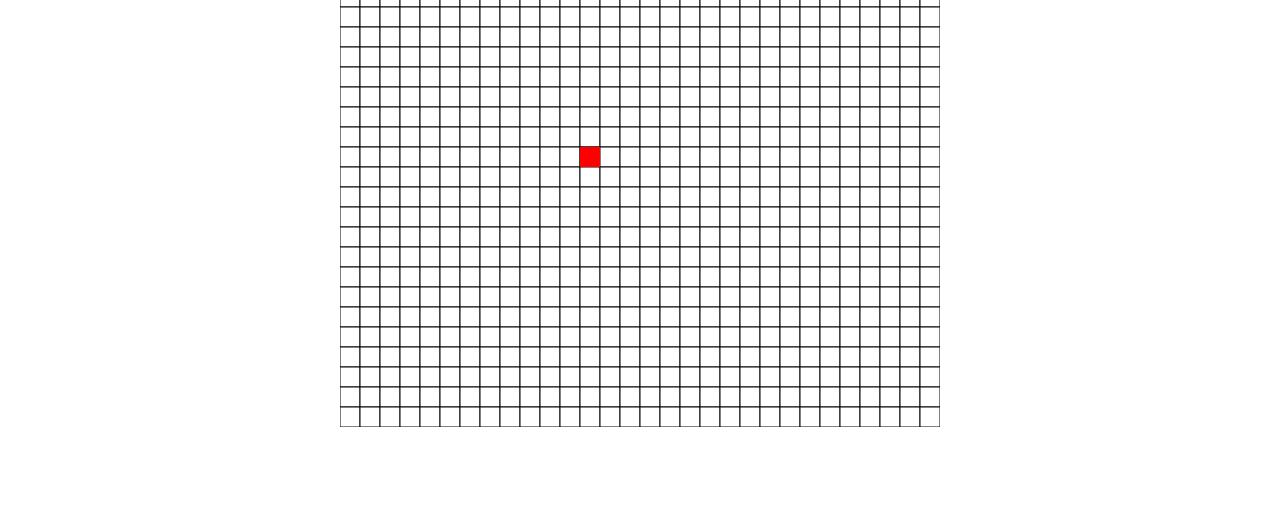
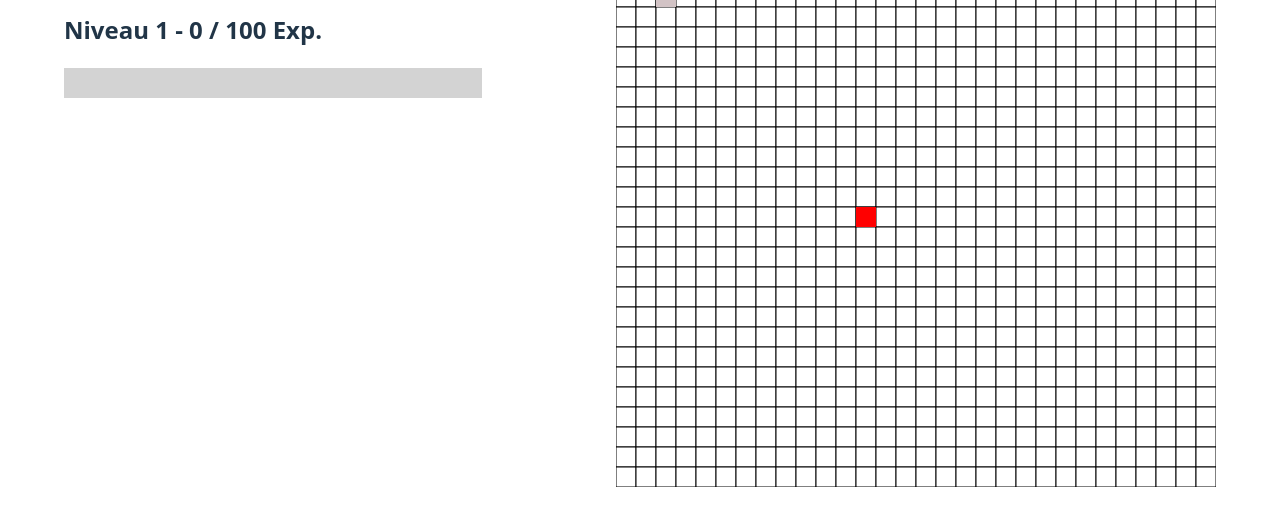
Before and after one commit to NoahBoos/GAME4_Snake, a website built with Vite: page index.html in a window 1280 px wide. Shown: the part 270-800 px from the top of the page. Built offline with nearby package versions, Linux system fonts and the light colour scheme.

Commit message:
Feature - User can now level up an in-game profile (no save system yet)

```diff
--- a/index.html
+++ b/index.html
@@ -8,7 +8,12 @@
   </head>
   <body>
     <div id="app">
-      <canvas id="canvas" width="600px" height="600px"></canvas>
+      <h1>GAME4 - Snake</h1>
+      <div class="container">
+        <div id="container__aside">
+        </div>
+        <canvas class="snake" id="canvas" width="600px" height="600px"></canvas>
+      </div>
     </div>
     <script type="module" src="/src/js/main.js"></script>
   </body>
--- /dev/null
+++ b/src/css/game.css
@@ -0,0 +1,20 @@
+.container {
+    display: flex;
+    flex-direction: row;
+    justify-content: space-between;
+}
+
+.container__aside {
+
+}
+
+.progressBar {
+    width: 100%;
+    background-color: lightgray;
+}
+
+.progressBarValue {
+    width: 0;
+    height: 30px;
+    background-color: lawngreen;
+}
--- a/src/css/style.css
+++ b/src/css/style.css
@@ -25,7 +25,8 @@ a:hover {
 body {
   margin: 0;
   display: flex;
-  place-items: center;
+  justify-content: center;
+  /*place-items: center;*/
   min-width: 320px;
   min-height: 100vh;
 }
@@ -33,13 +34,14 @@ body {
 h1 {
   font-size: 3.2em;
   line-height: 1.1;
+  text-align: center;
 }
 
 #app {
-  max-width: 1280px;
+  max-width: 100%;
+  min-width: 90%;
   margin: 0 auto;
   padding: 2rem;
-  text-align: center;
 }
 
 button {
--- /dev/null
+++ b/src/js/class/Player/PlayerAccount.js
@@ -0,0 +1,29 @@
+export class PlayerAccount {
+    constructor(username) {
+        this.username = username;
+        this.accountLevel = 1;
+        this.accountExp = 0;
+        this.accountExpThreshold = 100;
+        this.scalingFactor = 1.2;
+    }
+
+    GainExp(expToGain) {
+        this.accountExp += expToGain;
+        this.CheckLevelUp();
+
+        const xpPercentage = (this.accountExp / this.accountExpThreshold) * 100;
+
+        const levelTextualIndicator = document.getElementById("levelTextualIndicator");
+        levelTextualIndicator.textContent = "Niveau " + this.accountLevel + " - " + this.accountExp + " / " + this.accountExpThreshold + " Exp.";
+        const progressBarValue = document.getElementById("progressBarValue");
+        progressBarValue.style.width = xpPercentage + "%";
+    }
+
+    CheckLevelUp() {
+        while (this.accountExp >= this.accountExpThreshold) {
+            this.accountExp -= this.accountExpThreshold;
+            this.accountLevel++;
+            this.accountExpThreshold = Math.ceil(this.accountExpThreshold * this.scalingFactor);
+        }
+    }
+}
--- a/src/js/class/Snake/Snake.js
+++ b/src/js/class/Snake/Snake.js
@@ -18,14 +18,17 @@ export class Snake {
      *
      * @param document
      * @param context
+     * @param player
+     * @param terrain
      * @param coordinateX
      * @param coordinateY
      * @param color
      * @constructor
      */
-    constructor(document, context, terrain, coordinateX, coordinateY, color) {
+    constructor(document, context, player, terrain, coordinateX, coordinateY, color) {
         this.document = document;
         this.context = context;
+        this.player = player;
         this.terrain = terrain;
         this.coordinateX = coordinateX;
         this.coordinateY = coordinateY;
@@ -40,27 +43,15 @@ export class Snake {
             switch (event.key) {
                 case 'z':
                     MovementIndex(0);
-                    // movementIndex = 0;
-                    // console.log(movementIndex);
-                    // this.MoveSnake(0);
                     break;
                 case 's':
                     MovementIndex(1);
-                    // movementIndex = 1;
-                    // console.log(movementIndex);
-                    // this.MoveSnake(1);
                     break;
                 case 'q':
                     MovementIndex(2);
-                    // movementIndex = 2;
-                    // console.log(movementIndex);
-                    // this.MoveSnake(2);
                     break;
                 case 'd':
                     MovementIndex(3);
-                    // movementIndex = 3;
-                    // console.log(movementIndex);
-                    // this.MoveSnake(3);
                     break;
             }
         })
@@ -88,7 +79,7 @@ export class Snake {
                     // console.log(newPositionCellData);
                     if (newPositionCellData.type === "food") {
                         this.AddSegment(newPositionCellData.object.segmentsToAdd);
-                        // console.log(newPositionCellData.object.segmentsToAdd);
+                        this.player.GainExp(newPositionCellData.object.experience);
                         CreateRandomFood(this.context, this.terrain);
                     }
 
--- a/src/js/main.js
+++ b/src/js/main.js
@@ -1,4 +1,6 @@
-import '../css/style.css'
+import '../css/style.css';
+import '../css/game.css';
+
 import {
     Terrain
 } from "./class/Terrain.js";
@@ -10,6 +12,16 @@ import {
 } from "./utils.js";
 import {Strawberry} from "./class/Food/Strawberry.js";
 import {StartRAF} from "./requestAnimationFrame.js";
+import {PlayerAccount} from "./class/Player/PlayerAccount.js";
+
+const player = new PlayerAccount("Rift");
+
+// Display level
+// document.addEventListener("keydown", (event) => {
+//     if (event.key === "Enter") {
+//         console.log(player);
+//     }
+// })
 
 const canvas = document.getElementById('canvas');
 const context = canvas.getContext('2d');
@@ -17,9 +29,37 @@ const context = canvas.getContext('2d');
 const terrain = new Terrain(context, 30, 30);
 terrain.DrawTerrain();
 
-const snake = new Snake(document, context, terrain, 40, 100, GetRandomColor());
+const snake = new Snake(document, context, player, terrain, 40, 100, GetRandomColor());
 snake.segments[0].DrawSegment();
 
 StartRAF(0, snake);
 
 const strawberry = new Strawberry(context, terrain);
+
+// ASIDE HTML ELEMENTS
+
+const aside = document.getElementById('container__aside');
+
+const h1 = document.createElement("h1");
+h1.textContent = "Bienvenue, " + player.username + " !";
+aside.appendChild(h1);
+const h2 = document.createElement("h2");
+h2.id = "levelTextualIndicator";
+// h2.textContent = "Niveau de compte";
+h2.textContent = "Niveau " + player.accountLevel + " - " + player.accountExp + " / " + player.accountExpThreshold + " Exp.";
+aside.appendChild(h2);
+
+// Progress paragraph
+// const progressParagraph = document.createElement("p");
+// progressParagraph.textContent = "Niveau " + player.accountLevel + " - " + player.accountExp + " / " + player.accountExpThreshold + " Exp.";
+// aside.appendChild(progressParagraph);
+
+// Progress bar
+const progressBar = document.createElement("div");
+progressBar.id = "progressBar";
+progressBar.className = "progressBar";
+const progressBarValue = document.createElement("div");
+progressBarValue.id = "progressBarValue";
+progressBarValue.className = "progressBarValue";
+progressBar.appendChild(progressBarValue);
+aside.appendChild(progressBar);
```
